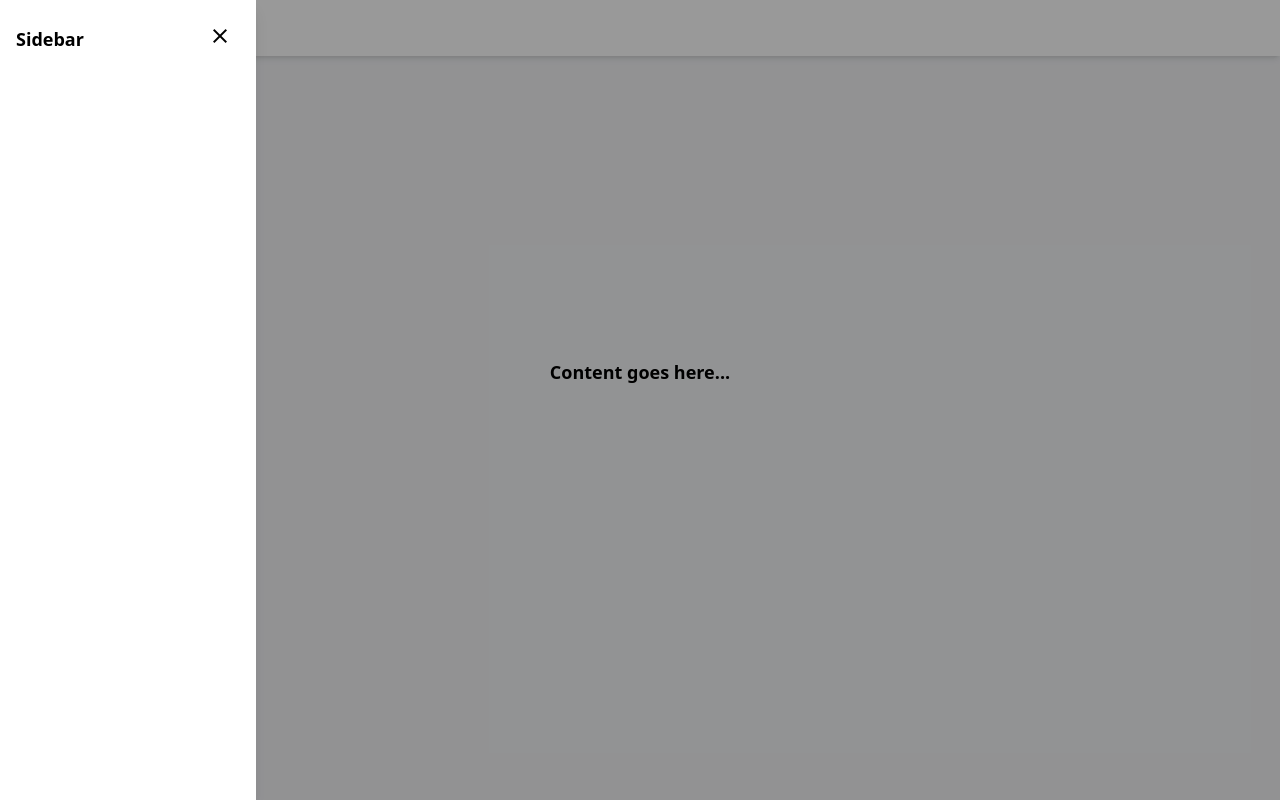
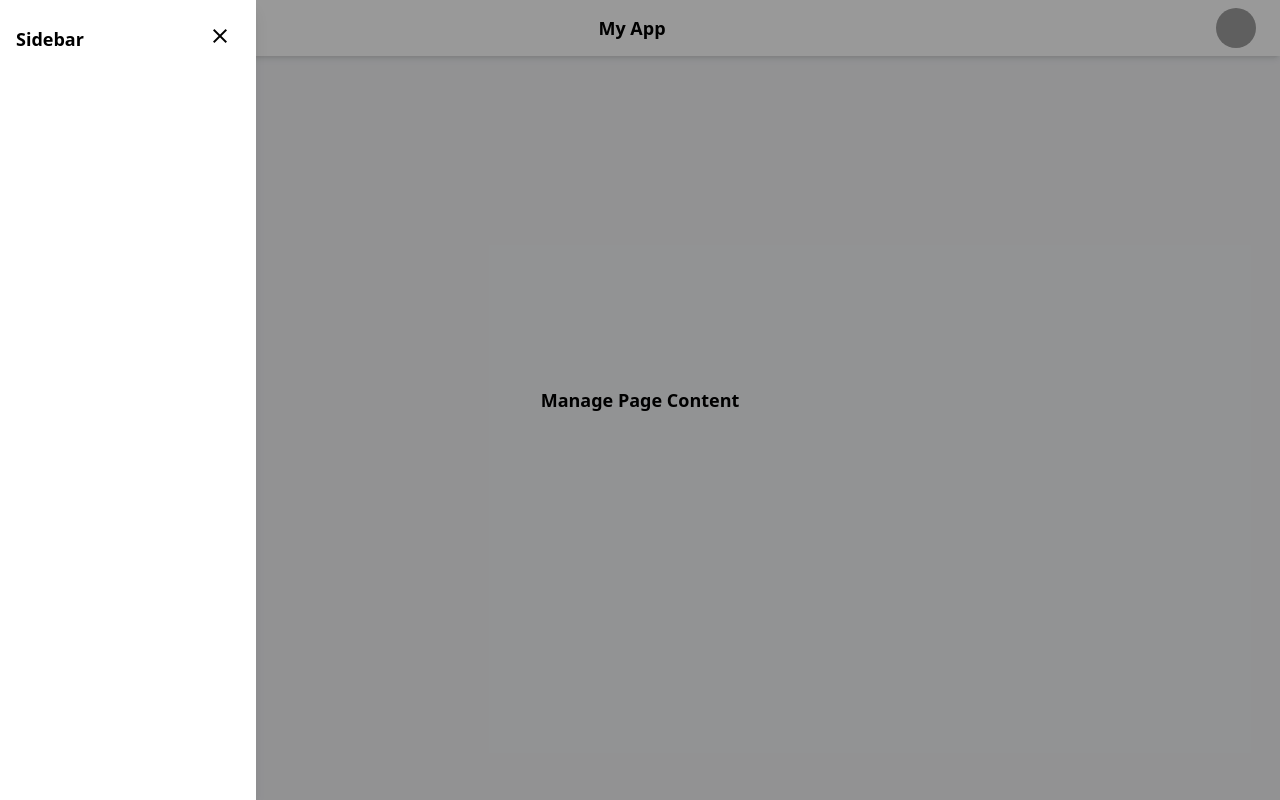
Before and after one commit to OnlyMouthman/Jerry2025, a Vue app: page /manage in a window 1280 px wide. Both pictures are taken after a click on the button "menu". Built offline with nearby package versions, Linux system fonts and the light colour scheme; grey boxes are pictures that could not be loaded.

Commit message:
Version1

```diff
--- a/src/App.vue
+++ b/src/App.vue
@@ -1,61 +1,11 @@
-
 <template>
-  <div class="relative h-screen w-screen bg-gray-100">
-    <!-- Header -->
-    <Header :toggleSidebar="toggleSidebar" />
-
-    <!-- Sidebar -->
-    <Sidebar :isOpen="isSidebarOpen" :closeSidebar="closeSidebar" />
-
-    <!-- Main Content -->
-    <main class="flex items-center justify-center h-[calc(100vh-56px)]">
-      <p class="text-center text-lg font-semibold">Content goes here...</p>
-    </main>
+  <div id="app">
+    <router-view />
   </div>
 </template>
 
-
-
 <script>
-import { ref, onMounted, onUnmounted } from "vue";
-import Header from "./components/Header.vue";
-import Sidebar from "./components/Sidebar.vue";
-
 export default {
-  components: {
-    Header,
-    Sidebar,
-  },
-  setup() {
-    const isSidebarOpen = ref(false);
-
-    const toggleSidebar = () => {
-      isSidebarOpen.value = !isSidebarOpen.value;
-    };
-
-    const closeSidebar = () => {
-      isSidebarOpen.value = false;
-    };
-
-    const handleEscape = (event) => {
-      if (event.key === "Escape") {
-        closeSidebar();
-      }
-    };
-
-    onMounted(() => {
-      window.addEventListener("keydown", handleEscape);
-    });
-
-    onUnmounted(() => {
-      window.removeEventListener("keydown", handleEscape);
-    });
-
-    return {
-      isSidebarOpen,
-      toggleSidebar,
-      closeSidebar,
-    };
-  },
+  name: "App",
 };
 </script>
--- a/src/components/Header.vue
+++ b/src/components/Header.vue
@@ -1,9 +1,17 @@
 <template>
-  <header class="fixed top-0 left-0 w-full h-14 bg-white shadow-md flex items-center px-4">
+  <header class="fixed top-0 left-0 w-full h-14 bg-white shadow-md flex items-center justify-between px-4">
+    <!-- 左側按鈕（開啟 Sidebar） -->
     <button @click="toggleSidebar" class="p-2 rounded-lg hover:bg-gray-200">
       <i class="material-icons text-2xl">menu</i>
     </button>
-    <h1 class="ml-4 text-lg font-semibold">My App</h1>
+
+    <!-- 標題 -->
+    <h1 class="text-lg font-semibold">My App</h1>
+
+    <!-- 右側用戶頭像按鈕（跳轉到管理頁面 /manage） -->
+    <button @click="goToManagePage" class="p-2 rounded-full hover:bg-gray-200">
+      <img src="https://i.pravatar.cc/40" alt="User Avatar" class="w-10 h-10 rounded-full">
+    </button>
   </header>
 </template>
 
@@ -12,5 +20,10 @@ export default {
   props: {
     toggleSidebar: Function,
   },
+  methods: {
+    goToManagePage() {
+      this.$router.push("/manage"); // 跳轉到 /manage
+    },
+  },
 };
 </script>
--- /dev/null
+++ b/src/components/ManageHeader.vue
@@ -0,0 +1,29 @@
+<template>
+    <header class="fixed top-0 left-0 w-full h-14 bg-white shadow-md flex items-center justify-between px-4">
+      <!-- 左側按鈕（開啟 Sidebar） -->
+      <button @click="toggleSidebar" class="p-2 rounded-lg hover:bg-gray-200">
+        <i class="material-icons text-2xl">menu</i>
+      </button>
+
+      <!-- 標題 -->
+      <h1 class="text-lg font-semibold">My App</h1>
+
+      <!-- 右側用戶頭像按鈕（跳轉到管理頁面 /manage） -->
+      <button @click="goToManagePage" class="p-2 rounded-full hover:bg-gray-200">
+        <img src="https://i.pravatar.cc/40" alt="User Avatar" class="w-10 h-10 rounded-full">
+      </button>
+    </header>
+  </template>
+
+  <script>
+  export default {
+    props: {
+      toggleSidebar: Function,
+    },
+    methods: {
+      goToManagePage() {
+        this.$router.push("/"); // 跳轉到 /manage
+      },
+    },
+  };
+  </script>
--- /dev/null
+++ b/src/components/ManageSidebar.vue
@@ -0,0 +1,32 @@
+<template>
+    <div>
+      <!-- 遮罩（只有當 Sidebar 開啟時顯示）-->
+      <div
+        v-if="isOpen"
+        class="fixed inset-0 bg-black/40 z-40 transition-opacity duration-300"
+        @click="closeSidebar"
+      ></div>
+
+      <!-- Sidebar -->
+      <aside
+        class="fixed top-0 left-0 w-64 h-full bg-white shadow-lg z-50 transition-transform duration-300 ease-in-out"
+        :class="isOpen ? 'translate-x-0' : '-translate-x-full'"
+      >
+        <div class="p-4 flex justify-between items-center">
+          <h2 class="text-lg font-semibold">Sidebar</h2>
+          <button @click="closeSidebar" class="p-2 rounded-lg hover:bg-gray-200">
+            <i class="material-icons text-2xl">close</i>
+          </button>
+        </div>
+      </aside>
+    </div>
+  </template>
+
+  <script>
+  export default {
+    props: {
+      isOpen: Boolean,
+      closeSidebar: Function,
+    },
+  };
+  </script>
--- a/src/router/index.js
+++ b/src/router/index.js
@@ -1,17 +1,15 @@
 // 引入官方元件
 import {createRouter, createWebHistory} from 'vue-router'
 
-import manageRoutes from "./manage.js";
+import HomePage from "../views/HomePage.vue";
+import ManagePage from "../views/ManagePage.vue"; // 改名稱
 
 
 const router = createRouter({
     history: createWebHistory(import.meta.env.BASE_URL),
     routes: [
-        {
-            path: '/',
-            name: 'home',
-            //redirect: '/manage'
-        }
+        { path: "/", component: HomePage },
+        { path: "/manage", component: ManagePage }, // 這裡改成 /manage
     ]
 })
 
--- /dev/null
+++ b/src/views/HomePage.vue
@@ -0,0 +1,37 @@
+<template>
+    <div class="relative h-screen w-screen bg-gray-100">
+      <!-- Header -->
+      <Header :toggleSidebar="toggleSidebar" />
+
+      <!-- Sidebar -->
+      <Sidebar :isOpen="isSidebarOpen" :closeSidebar="closeSidebar" />
+
+      <!-- Main Content -->
+      <main class="pt-14 flex items-center justify-center h-[calc(100vh-56px)]">
+        <p class="text-center text-lg font-semibold">Home Page Content</p>
+      </main>
+    </div>
+  </template>
+
+  <script>
+  import { ref } from "vue";
+  import Header from "../components/Header.vue";
+  import Sidebar from "../components/Sidebar.vue";
+
+  export default {
+    components: { Header, Sidebar },
+    setup() {
+      const isSidebarOpen = ref(false);
+
+      const toggleSidebar = () => {
+        isSidebarOpen.value = !isSidebarOpen.value;
+      };
+
+      const closeSidebar = () => {
+        isSidebarOpen.value = false;
+      };
+
+      return { isSidebarOpen, toggleSidebar, closeSidebar };
+    },
+  };
+  </script>
--- /dev/null
+++ b/src/views/ManagePage.vue
@@ -0,0 +1,33 @@
+<template>
+    <div class="relative h-screen w-screen bg-gray-100">
+      <ManageHeader :toggleSidebar="toggleSidebar" />
+      <ManageSidebar :isOpen="isSidebarOpen" :closeSidebar="closeSidebar" />
+
+      <main class="pt-14 flex items-center justify-center h-[calc(100vh-56px)]">
+        <p class="text-center text-lg font-semibold">Manage Page Content</p>
+      </main>
+    </div>
+  </template>
+
+  <script>
+  import { ref } from "vue";
+  import ManageHeader from "../components/ManageHeader.vue";
+  import ManageSidebar from "../components/ManageSidebar.vue";
+
+  export default {
+    components: { ManageHeader, ManageSidebar },
+    setup() {
+      const isSidebarOpen = ref(false);
+
+      const toggleSidebar = () => {
+        isSidebarOpen.value = !isSidebarOpen.value;
+      };
+
+      const closeSidebar = () => {
+        isSidebarOpen.value = false;
+      };
+
+      return { isSidebarOpen, toggleSidebar, closeSidebar };
+    },
+  };
+  </script>
```
Also changed, not shown: src/router/manage.js (deleted, +0 -9 lines), 1 other file (tests, documents, lock files or other folders).
